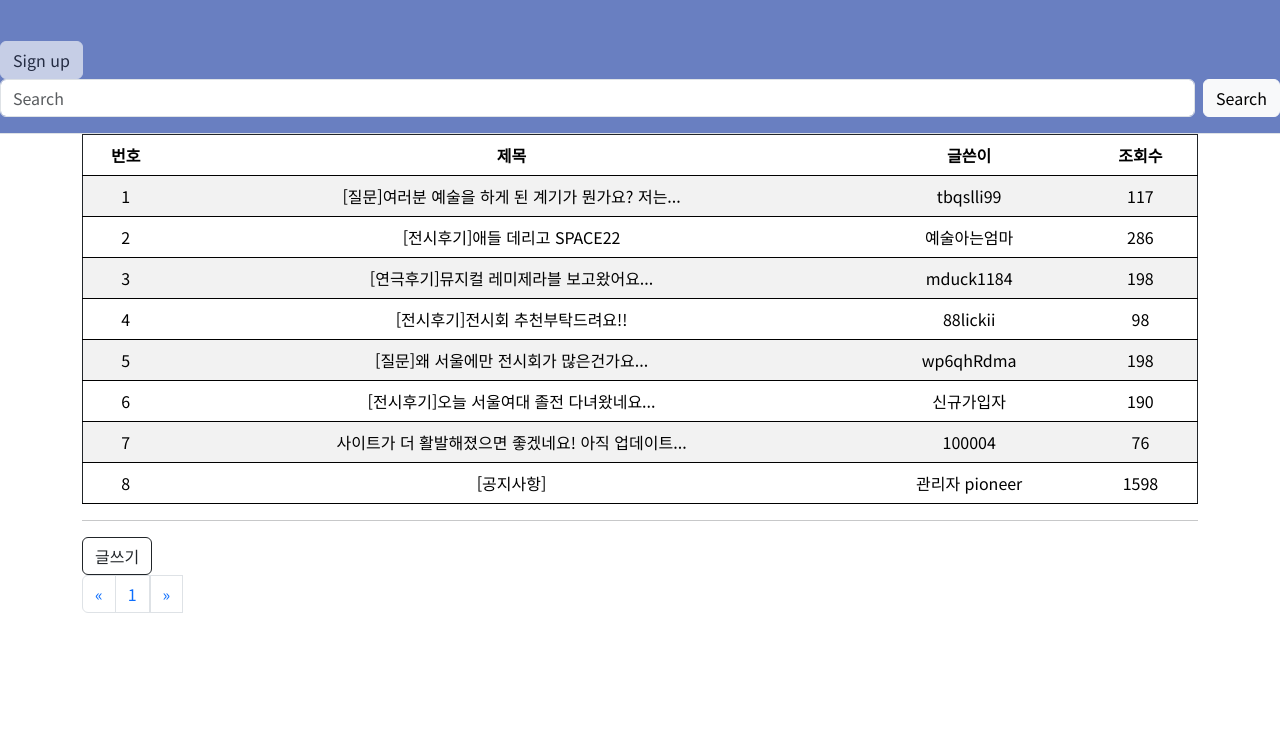
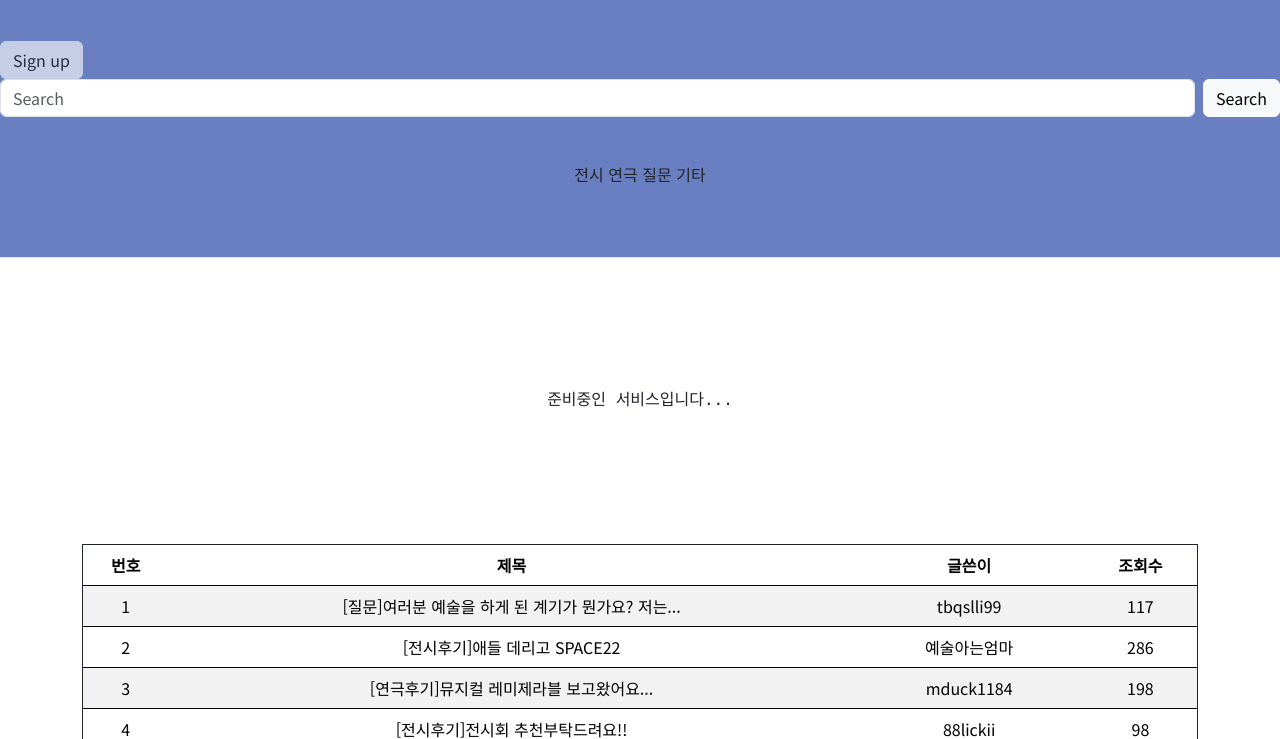
Before and after one commit to oxyungs/pioneer, a plain HTML site: page community.html in a window 1280 px wide. Shown: the part 61-800 px from the top of the page. Drawn offline with nearby package versions, Linux system fonts and the light colour scheme; a web font is replaced by a local one.

Commit message:
community.html

```diff
--- a/community.html
+++ b/community.html
@@ -29,9 +29,21 @@
           <input class="form-control me-2" type="search" placeholder="Search" aria-label="Search">
           <button class="btn btn-light" type="submit">Search</button>
         </form>
+
+        <div class="text-center fw-bold py-5">
+    <h6><a class="link-dark link-offset-2 link-offset-3-hover link-underline link-underline-opacity-0 link-underline-opacity-75-hover" href="" target="_blank">전시</a>
+    <a class="link-dark link-offset-2 link-offset-3-hover link-underline link-underline-opacity-0 link-underline-opacity-75-hover" href="" target="_blank">연극</a>
+    <a class="link-dark link-offset-2 link-offset-3-hover link-underline link-underline-opacity-0 link-underline-opacity-75-hover" href="" target="_blank">질문</a>
+    <a class="link-dark link-offset-2 link-offset-3-hover link-underline link-underline-opacity-0 link-underline-opacity-75-hover" href="" target="_blank">기타</a>
       </div>
     </header>
 
+    <pre>
+
+      <div class="text-center fw-bold py-5">
+        <h6>준비중인 서비스입니다...</h6>
+
+    </pre>
     <div class="container">
     <table class="table table-hover table-striped text-center" style="border: 1px solid;">
       <thead>
```
